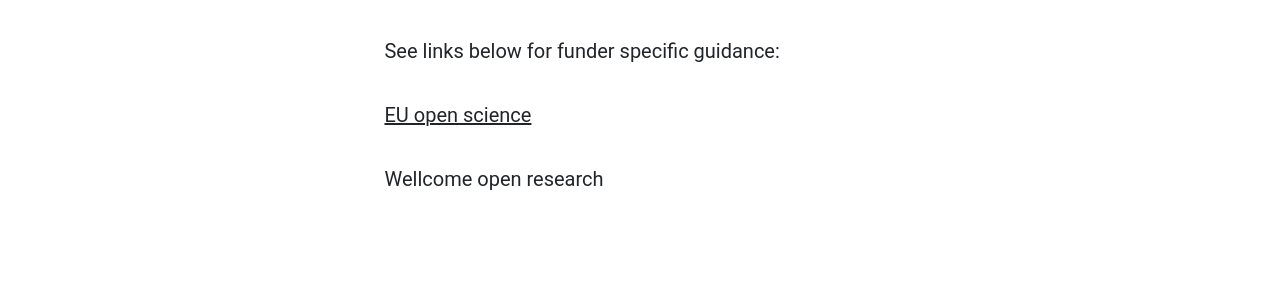
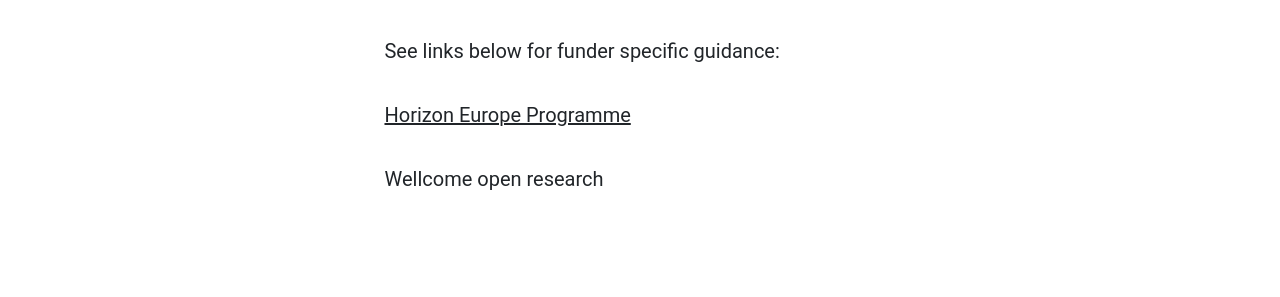
Before and after one commit to uol-library/rdl-handbook, a Jekyll site: the page built from pages/open-research/index.md, in a window 1280 px wide. Shown: the part 947-1244 px from the top of the page. Built offline with Jekyll 4.4.1, drawn with Linux system fonts in a browser that asks for light colours; some web fonts are replaced.

Commit message:
Update index.md

```diff
--- a/pages/open-research/index.md
+++ b/pages/open-research/index.md
@@ -16,6 +16,6 @@ See [this resource from OD & PL](https://sway.office.com/ggnNs62UTA9F6GuW) for m
 
 See links below for funder specific guidance:
 
-[EU open science](https://handbook.researchdata.leeds.ac.uk/open-research/eu-open-science/)
+[Horizon Europe Programme](https://handbook.researchdata.leeds.ac.uk/open-research/horizon-europe-programme/)
 
 Wellcome open research
```
